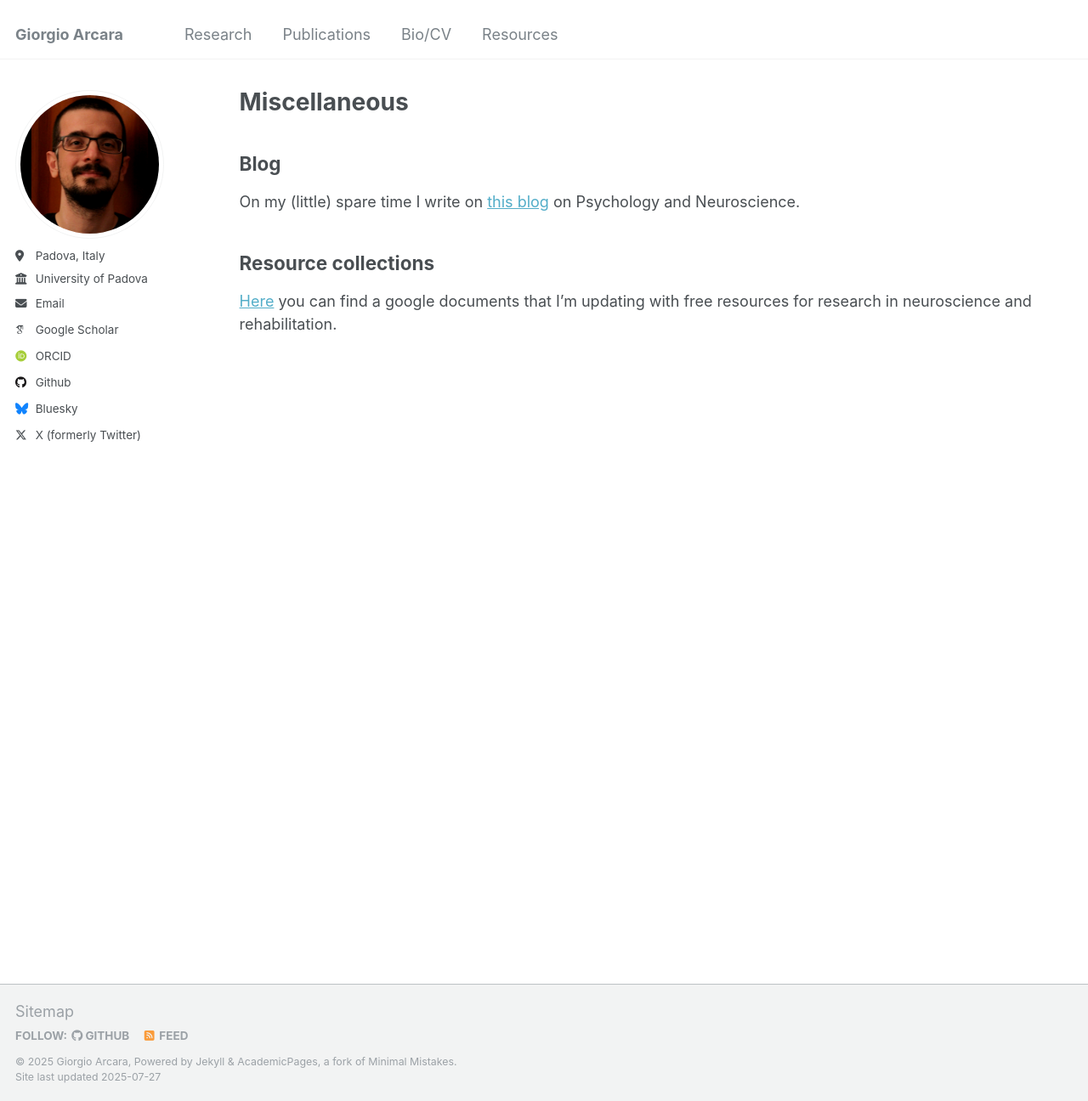
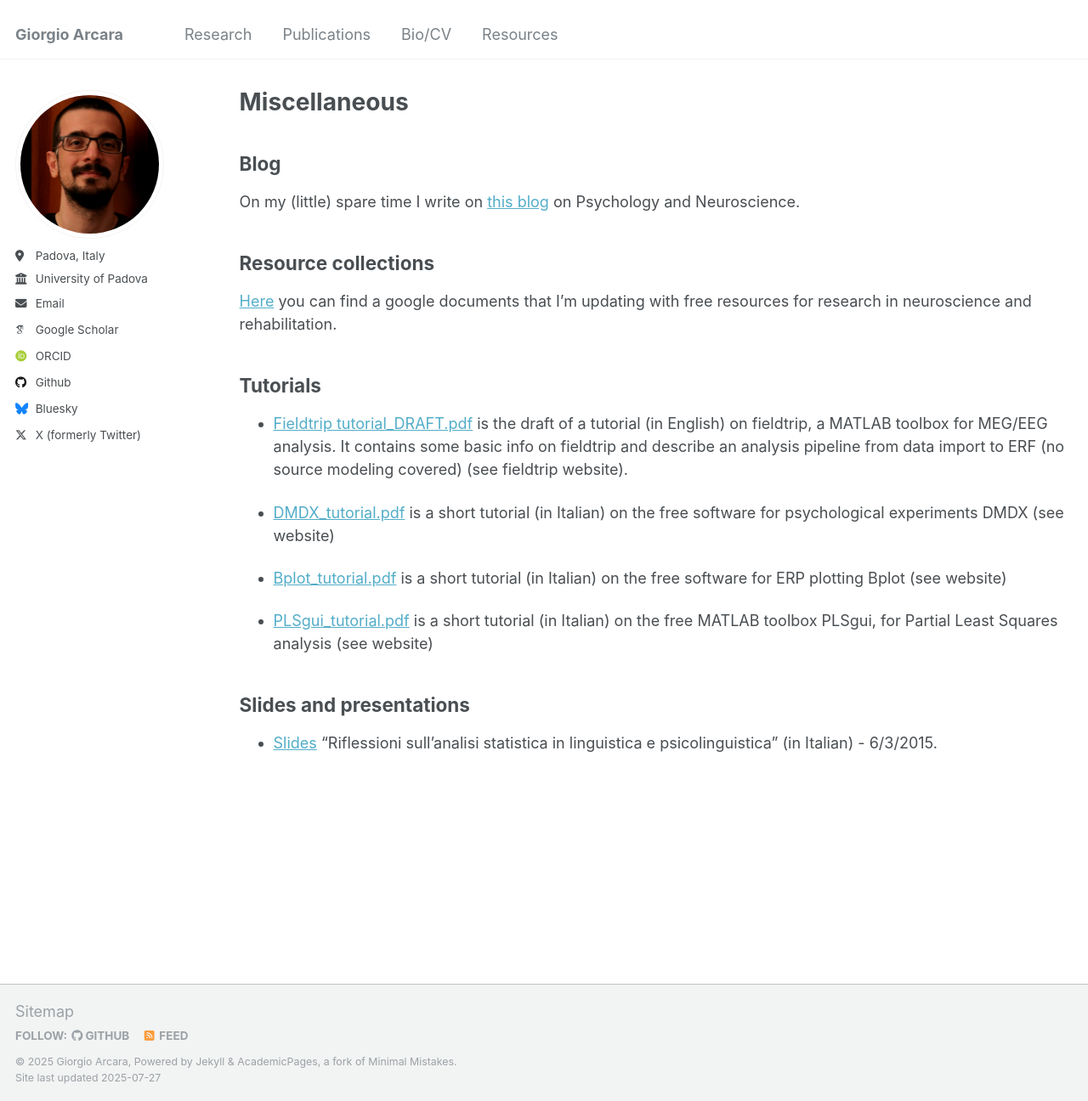
Before and after one commit to giorgioarcara/giorgioarcara.github.io, a Jekyll site: the page built from _pages/misc.md, in a window 1280 px wide and 1296 px high. Shown: the whole window at 85% size. Built offline with Jekyll 4.4.1, drawn with Linux system fonts in a browser that asks for light colours; some web fonts are replaced.

```diff
--- a/_pages/misc.md
+++ b/_pages/misc.md
@@ -15,3 +15,18 @@
 ## Resource collections
 
 [Here](https://docs.google.com/document/d/16wmZTziPXHgrrvO86CueplVH8PqM2-lK8WdnHmut1f0/edit#heading=h.hy9m52ve721k) you can find a google documents that I'm updating with free resources for research in neuroscience and rehabilitation.
+
+
+## Tutorials
+
+- [Fieldtrip tutorial_DRAFT.pdf](files/Fieldtrip tutorial_DRAFT.pdf) is the draft of a tutorial (in English) on fieldtrip, a MATLAB toolbox for MEG/EEG analysis. It contains some basic info	 on fieldtrip and describe an analysis pipeline from data import to ERF (no source modeling covered) (see fieldtrip website).
+
+- [DMDX_tutorial.pdf](/files/DMDX_tutorial.pdf) is a short tutorial (in Italian) on the free software for psychological experiments DMDX (see website)
+
+- [Bplot_tutorial.pdf](/files/Bplot_tutorial.pdf) is a short tutorial (in Italian) on the free software for ERP plotting Bplot (see website)
+
+- [PLSgui_tutorial.pdf](/files/PLSgui_tutorial.pdf) is a short tutorial (in Italian) on the free MATLAB toolbox PLSgui, for Partial Least Squares analysis (see website)
+
+
+## Slides and presentations
+- [Slides](/files/Arcara Seminario Linguistica.pdf) "Riflessioni sull'analisi statistica in linguistica e psicolinguistica" (in Italian) - 6/3/2015.
```
